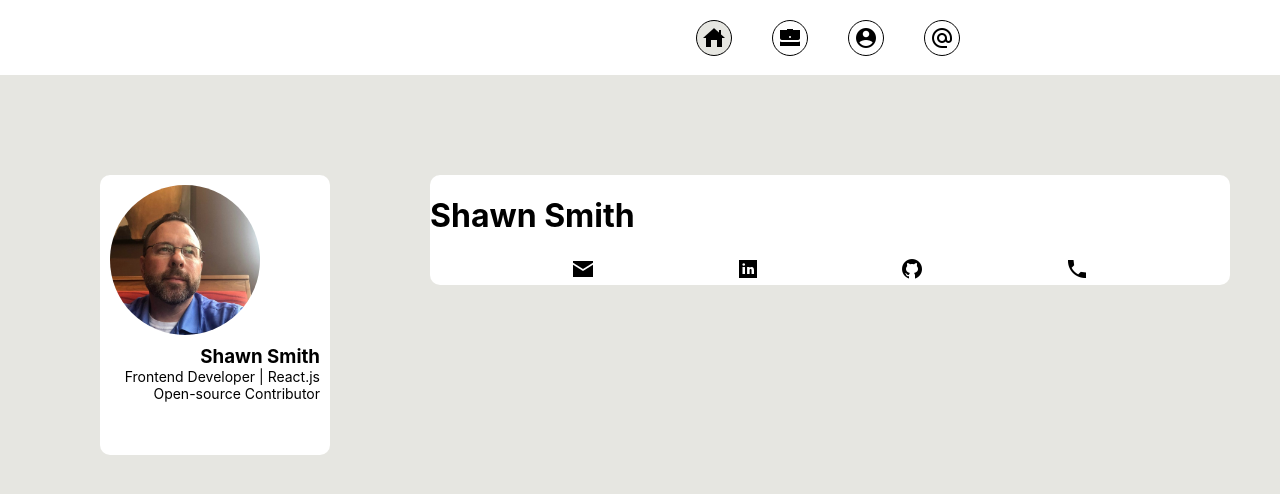
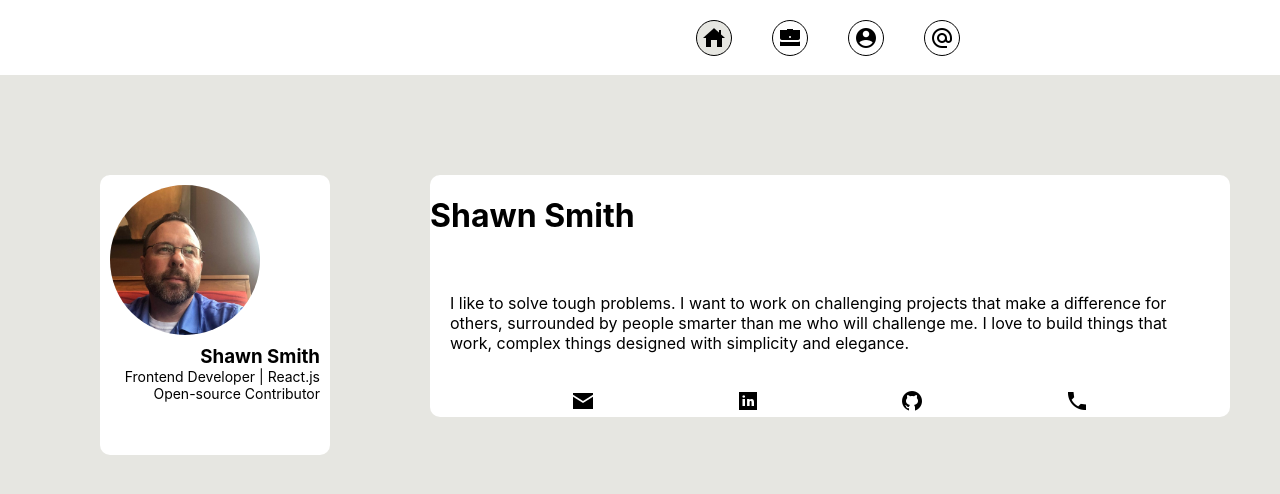
Before and after one commit to sds-smith/portfolio-2.0, a React (Create React App) app: page / in a window 1280 px wide. Shown: the top 494 px of the page. Built offline with nearby package versions, Linux system fonts and the light colour scheme.

Commit message:
implement about snippet

```diff
--- a/src/components/page-components/home-feature-card/home-feature-card.component.tsx
+++ b/src/components/page-components/home-feature-card/home-feature-card.component.tsx
@@ -1,4 +1,5 @@
 
+import AboutSnippet from '../../reusable-material-components/about-snippet/about-snippet.component'
 import ContactCard from '../../reusable-material-components/contact-card/contact-card.component'
 import './home-feature-card.styles.scss'
 
@@ -6,7 +7,8 @@ const HomeFeatureCard = () => {
     return (
         <div className='HomeCardContainer'>
             <h1>Shawn Smith</h1>
-            <ContactCard/>
+            <AboutSnippet source='about' index={0}/>
+            <ContactCard />
         </div>
     )
 }
--- /dev/null
+++ b/src/components/reusable-material-components/about-snippet/about-snippet.component.tsx
@@ -0,0 +1,33 @@
+import { FC } from 'react'
+
+import { about, skills } from '../../../assets/data/about.data'
+import './about-snippet.styles.scss'
+
+type AboutSnippetProps = {
+    source: string;
+    index?: number;
+}
+
+const AboutSnippet: FC<AboutSnippetProps> = ({source, index}) => {
+    return (
+        <div className='AboutSnippetContainer'>
+            {index !== undefined ? (
+                <p>{about[index]}</p>
+            ) : (
+                source === 'skills' ? (
+                    <ul>
+                        {skills.map((skill) => (
+                            <li>{skill}</li>
+                        ))}
+                    </ul>
+                ) : (
+                about.map((paragraph) => (
+                    <p>{paragraph}</p>
+                ))
+                )
+            )}
+        </div>
+    )
+}
+
+export default AboutSnippet
--- /dev/null
+++ b/src/components/reusable-material-components/about-snippet/about-snippet.styles.scss
@@ -0,0 +1,8 @@
+
+.AboutSnippetContainer {
+    border-radius: 10px;
+    width: 760px;
+    padding: 20px;
+    height: fit-content;
+    background-color: white;
+}
--- a/src/routes/about/about.component.tsx
+++ b/src/routes/about/about.component.tsx
@@ -1,5 +1,4 @@
 
-// import SignatureCard from "../../components/reusable-material-components/signature-card/signature-card.component"
 import AboutFeatureCard from "../../components/page-components/about-feature-card/about-feature-card.component"
 
 import './about.styles.scss'
--- a/src/routes/home/home.component.tsx
+++ b/src/routes/home/home.component.tsx
@@ -1,5 +1,4 @@
-// import { Outlet } from "react-router-dom"
-// import SignatureCard from "../../components/reusable-material-components/signature-card/signature-card.component"
+
 import HomeFeatureCard from "../../components/page-components/home-feature-card/home-feature-card.component"
 
 import "./home.styles.scss"
--- a/src/routes/index-element/index-element.component.tsx
+++ b/src/routes/index-element/index-element.component.tsx
@@ -5,7 +5,7 @@ import "./index-element.styles.scss"
 
 const IndexElement = () => {
     return (
-        <div className="HomeContainer">
+        <div className="IndexElementContainer">
             <SignatureCard/>
             <Outlet />
         </div>
```
